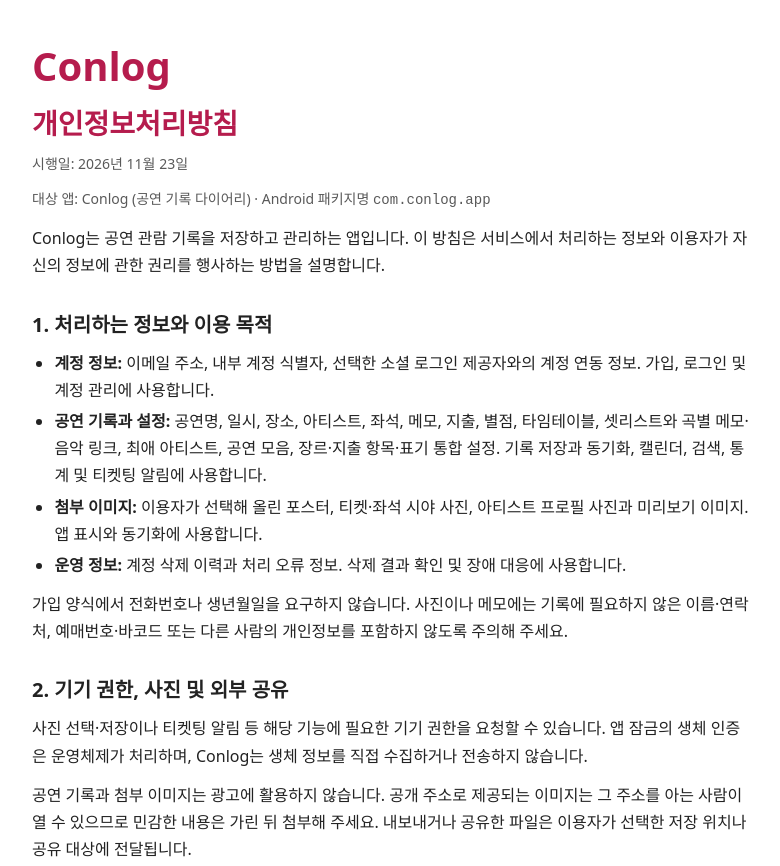
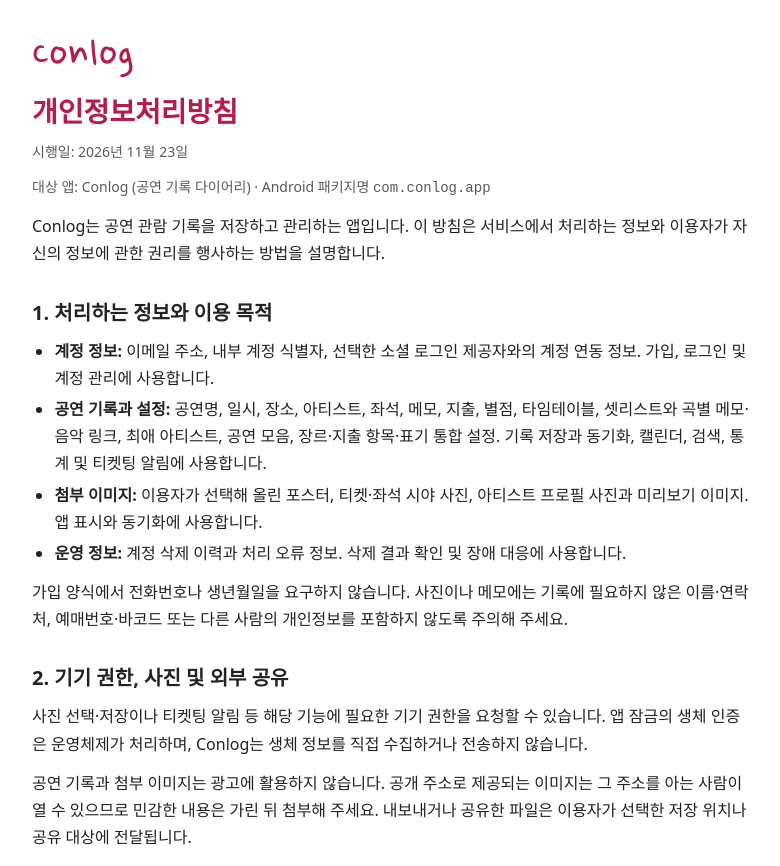
Before and after one commit to veolrydaily-blip/conlog-privacy-policy, a plain HTML site: page index.html in a window 1280 px wide. Shown: the top 866 px of the page, without its empty margins (248-1028 px from the left). Drawn offline with Linux system fonts and the light colour scheme.

Commit message:
Update index.html

```diff
--- a/index.html
+++ b/index.html
@@ -4,6 +4,9 @@
   <meta charset="utf-8">
   <meta name="viewport" content="width=device-width, initial-scale=1">
   <title>Conlog 개인정보처리방침</title>
+  <link rel="preconnect" href="https://fonts.googleapis.com">
+<link rel="preconnect" href="https://fonts.gstatic.com" crossorigin>
+<link href="https://fonts.googleapis.com/css2?family=Nanum+Pen+Script&display=swap" rel="stylesheet">
   <style>
     * { box-sizing: border-box; }
     body {
@@ -11,7 +14,14 @@
       font: 16px/1.7 system-ui, sans-serif; color: #222; background: #fff;
       overflow-wrap: anywhere;
     }
-    .brand { margin: 0; color: #b51c4d; font-size: 40px; font-weight: 800; }
+.brand {
+  margin: 0 0 8px;
+  color: #b51c4d;
+  font-family: 'Nanum Pen Script', cursive;
+  font-size: 48px;
+  font-weight: 400;
+  line-height: 1;
+}
     h1 { margin: 0 0 4px; color: #b51c4d; font-size: 28px; }
     h2 { margin: 28px 0 8px; font-size: 20px; }
     p, ul { margin: 0 0 12px; }
```
